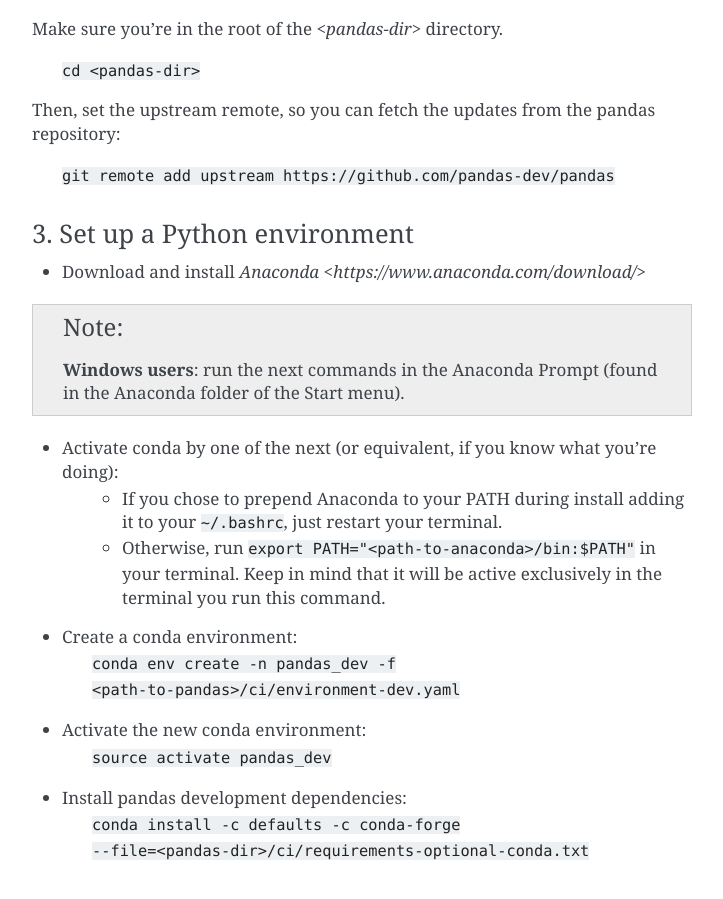
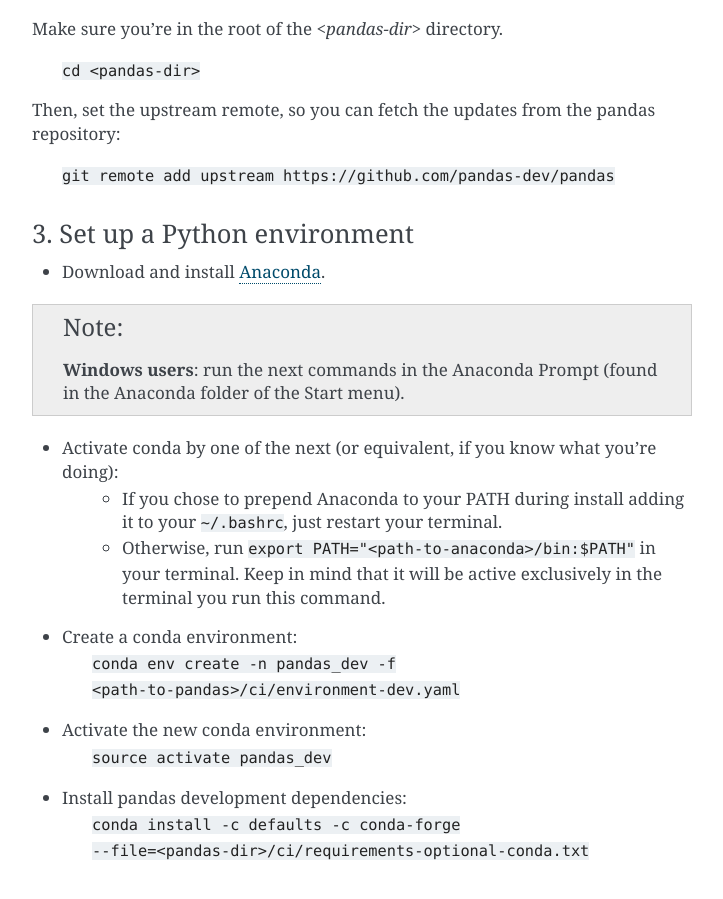
Before and after one commit to python-sprints/python-sprints.github.io, a Sphinx documentation site: the page built from pandas/guide/source/pandas_setup.rst, in a window 1280 px wide and 900 px high, scrolled down 1370 px. Shown: the whole window, without its empty margins (388-1111 px from the left). Built offline with Sphinx 7.4.7, drawn with Linux system fonts in a browser that asks for light colours.

Commit message:
Fixed broken link syntax

```diff
--- a/pandas/guide/source/pandas_setup.rst
+++ b/pandas/guide/source/pandas_setup.rst
@@ -64,7 +64,7 @@
 3. Set up a Python environment
 ~~~~~~~~~~~~~~~~~~~~~~~~~~~~~~
 
-* Download and install `Anaconda <https://www.anaconda.com/download/>`
+* Download and install `Anaconda <https://www.anaconda.com/download/>`_.
 
 .. note::
     **Windows users**: run the next commands in the Anaconda Prompt (found in the Anaconda
```
